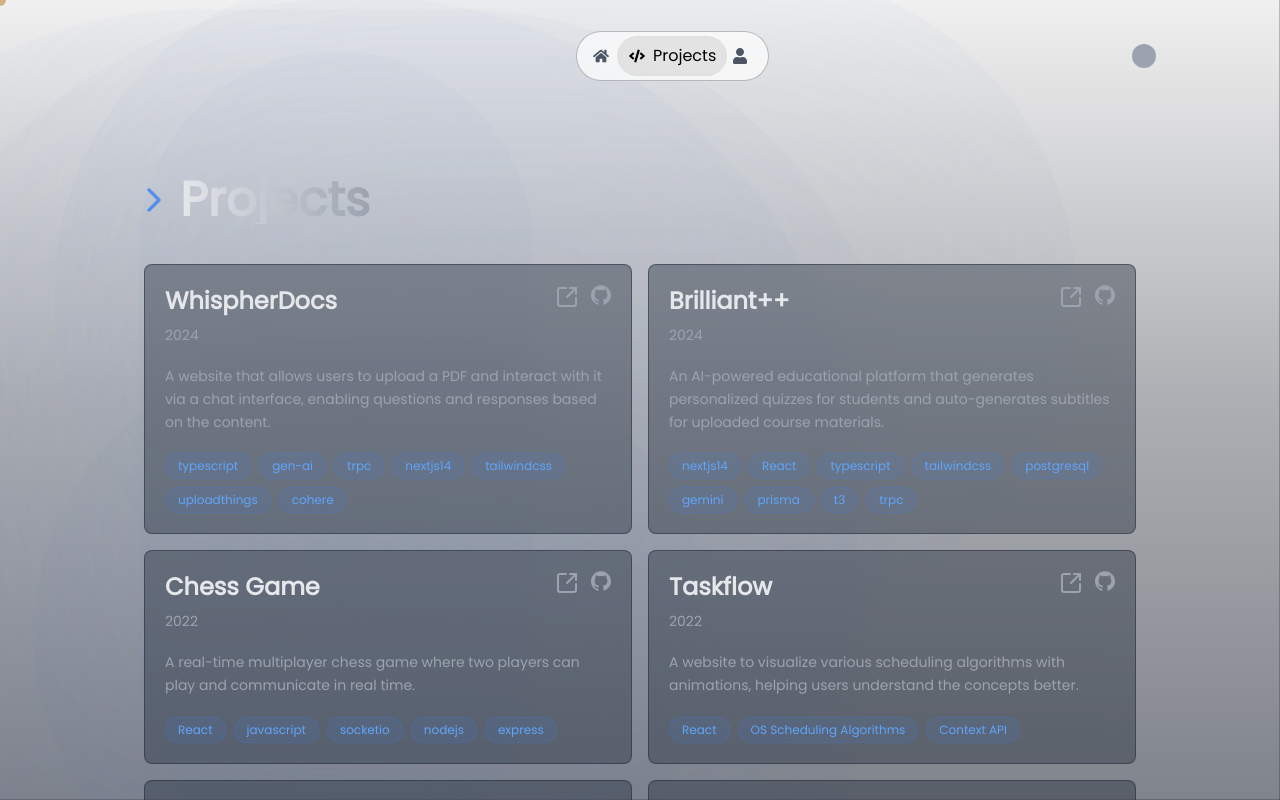
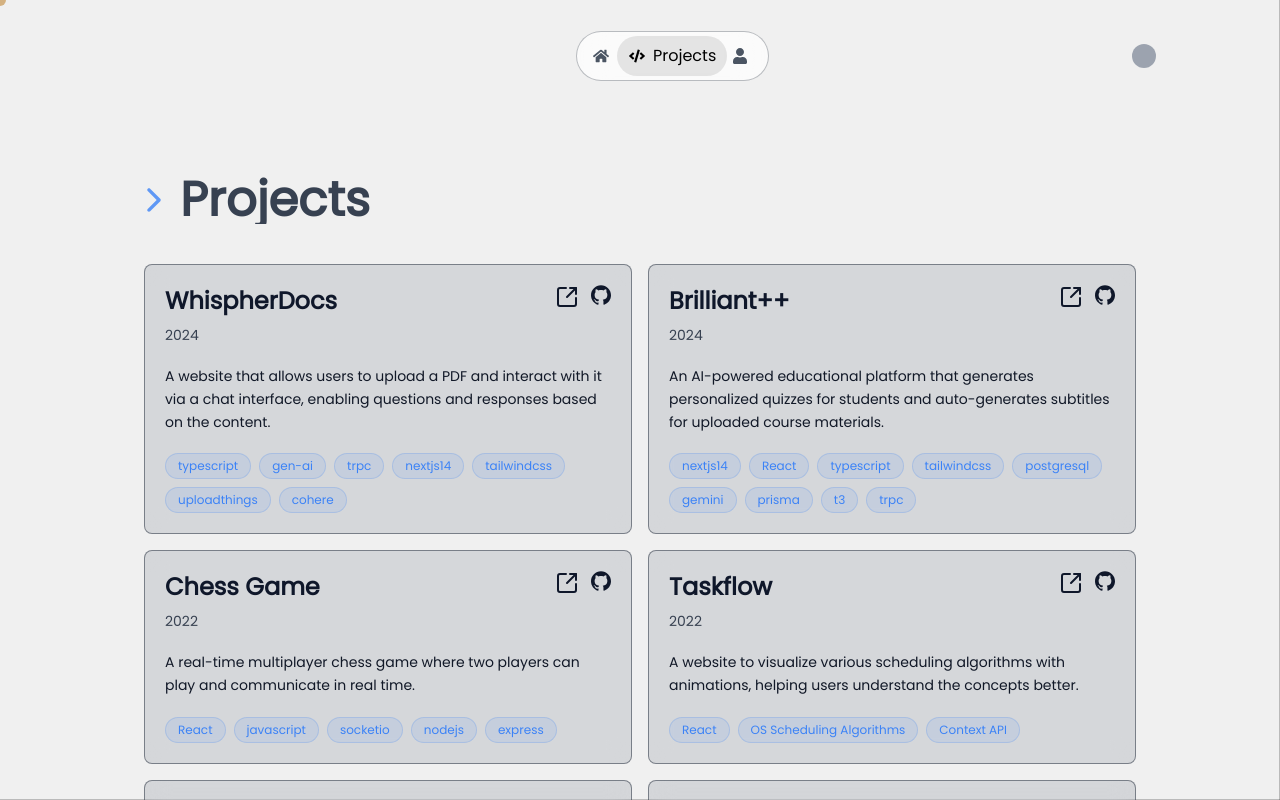
Before and after one commit to yuvrajsinh5252/website, a Next.js app: page /projects in a window 1280 px wide. Built offline with nearby package versions, Linux system fonts and the light colour scheme.

Commit message:
feat: refactor layout and styles for improved dark mode support

```diff
--- a/src/app/layout.tsx
+++ b/src/app/layout.tsx
@@ -4,7 +4,7 @@ import GrowingCircleAnimation from "@/components/theme/circle-grow-animation";
 import Navbar from "@/components/navbar/navbar";
 import { constructMetadata } from "@/lib/utils";
 import { ThemeProvider } from "@/components/theme/theme-provider";
-import CustomCursor from "@/components/ui/custom-cursor";
+import CustomCursor from "@/components/cursor/custom-cursor";
 import AnimatedBackground from "@/components/ui/animated-background";
 
 const poppins = Poppins({
@@ -32,7 +32,7 @@ export default function RootLayout({
       <body className={poppins.className}>
         <ThemeProvider attribute="class" defaultTheme="system" enableSystem>
           <GrowingCircleAnimation />
-          <AnimatedBackground />
+          {/* <AnimatedBackground /> */}
           <CustomCursor />
           <Navbar />
           <div className="relative z-20">{children}</div>
--- a/src/app/projects/page.tsx
+++ b/src/app/projects/page.tsx
@@ -18,7 +18,11 @@ export default function Home() {
           className="flex items-center gap-2 sm:text-5xl text-4xl font-bold pl-2"
         >
           <IoIosArrowForward className="text-3xl max-sm:hidden sm:text-4xl text-blue-500/80" />
-          <span className="bg-gradient-to-r from-gray-200 to-gray-400 bg-clip-text text-transparent">
+          <span
+            className="dark:bg-gradient-to-r from-gray-200 to-gray-400 bg-clip-text text-transparent
+            bg-gray-700
+          "
+          >
             Projects
           </span>
         </motion.h1>
@@ -32,18 +36,24 @@ export default function Home() {
               whileHover={{ scale: 1.02 }}
               className="group h-full"
             >
-              <div className="h-full p-5 rounded-lg bg-gradient-to-br from-gray-800/40 via-gray-800/40 to-gray-800/40 backdrop-blur-md border border-gray-800/50 hover:border-gray-700/50 hover:shadow-lg hover:shadow-blue-500/5 transition-all duration-300">
+              <div className="h-full p-5 rounded-lg dark:bg-gray-800/40 bg-gray-500/20 backdrop-blur-md border border-gray-800/50 hover:border-gray-700/50 hover:shadow-lg hover:shadow-blue-500/5 transition-all duration-300">
                 <div className="flex flex-col h-full gap-5">
                   <div className="flex justify-between items-start">
                     <div className="space-y-2">
-                      <h2 className="text-2xl font-bold text-gray-200 group-hover:text-blue-400 transition-colors">
+                      <h2 className="text-2xl font-bold group-hover:text-blue-400 transition-colors">
                         {project.title}
                       </h2>
                       {project.year && (
-                        <p className="text-sm text-gray-400">{project.year}</p>
+                        <p
+                          className="text-sm
+                          dark:text-gray-400 text-gray-700
+                        "
+                        >
+                          {project.year}
+                        </p>
                       )}
                     </div>
-                    <div className="flex gap-3 text-gray-400">
+                    <div className="flex gap-3">
                       {project.link && (
                         <Link
                           href={project.link}
@@ -64,14 +74,14 @@ export default function Home() {
                       </Link>
                     </div>
                   </div>
-                  <p className="text-sm text-gray-400 leading-relaxed flex-grow">
+                  <p className="text-sm dark:text-gray-400 text-gray-900 leading-relaxed flex-grow">
                     {project.description}
                   </p>
                   <div className="flex flex-wrap gap-2">
                     {project.tag.map((tag, idx) => (
                       <div
                         key={idx}
-                        className="px-3 py-1 text-xs rounded-full bg-blue-500/10 text-blue-400 border border-blue-500/20"
+                        className="px-3 py-1 text-xs rounded-full bg-blue-500/10 dark:text-blue-400 text-blue-500 border border-blue-500/20"
                       >
                         {tag}
                       </div>
--- a/src/components/ui/animated-background.tsx
+++ b/src/components/ui/animated-background.tsx
@@ -14,17 +14,25 @@ export default function AnimatedBackground() {
 
   if (!mounted) return null;
 
+  const isDark = theme === "dark";
+
   return (
     <div className="fixed inset-0 z-0">
-      {/* Gradient Background */}
-      <div className="absolute inset-0 bg-gradient-to-b from-transparent via-gray-900/30 to-gray-900/50" />
+      <div
+        className={`absolute inset-0 ${
+          isDark
+            ? "bg-gradient-to-b from-transparent via-gray-900/30 to-gray-900/50"
+            : "bg-gradient-to-b from-transparent via-gray-100/30 to-gray-200/50"
+        }`}
+      />
 
-      {/* Animated Shapes */}
       <div className="absolute inset-0 overflow-hidden">
         {[...Array(5)].map((_, i) => (
           <motion.div
             key={i}
-            className="absolute rounded-full bg-blue-500/10 backdrop-blur-3xl"
+            className={`absolute rounded-full ${
+              isDark ? "bg-blue-500/10" : "bg-blue-500/5"
+            } backdrop-blur-3xl`}
             initial={{
               opacity: 0.1,
               x: `${Math.random() * 100}%`,
@@ -35,7 +43,7 @@ export default function AnimatedBackground() {
               x: `${Math.random() * 100}%`,
               y: `${Math.random() * 100}%`,
               scale: Math.random() * 2 + 1,
-              opacity: [0.1, 0.2, 0.1],
+              opacity: isDark ? [0.1, 0.2, 0.1] : [0.05, 0.1, 0.05],
             }}
             transition={{
               duration: Math.random() * 20 + 10,
@@ -45,13 +53,17 @@ export default function AnimatedBackground() {
             style={{
               width: `${Math.random() * 400 + 200}px`,
               height: `${Math.random() * 400 + 200}px`,
+              filter: isDark ? "none" : "saturate(1.2) brightness(1.1)",
             }}
           />
         ))}
       </div>
 
-      {/* Noise Texture */}
-      <div className="absolute inset-0 bg-noise opacity-20" />
+      <div
+        className={`absolute inset-0 bg-noise ${
+          isDark ? "opacity-20" : "opacity-[0.07]"
+        }`}
+      />
     </div>
   );
 }
```
Also changed, not shown: src/app/styles/globals.css (+3 -38 lines), src/components/cursor/custom-cursor.tsx (renamed from src/components/ui/custom-cursor.tsx).
